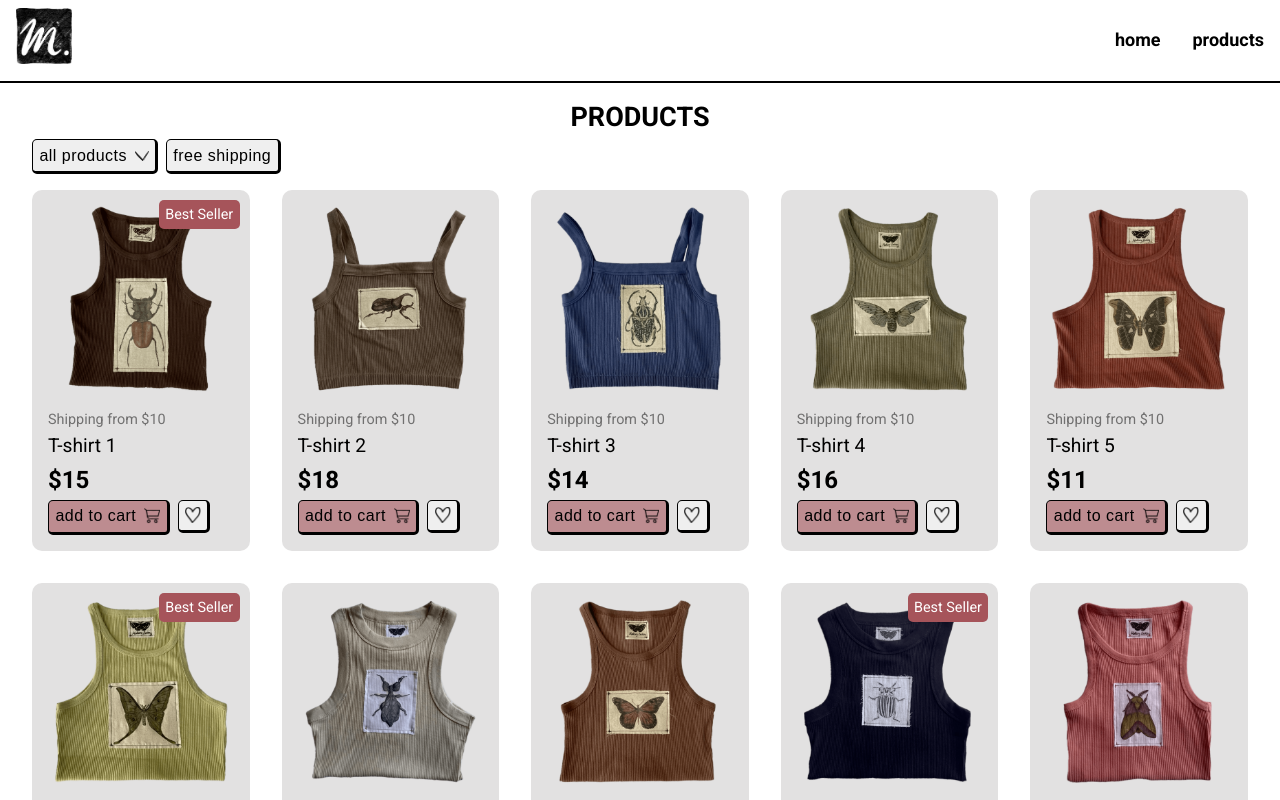
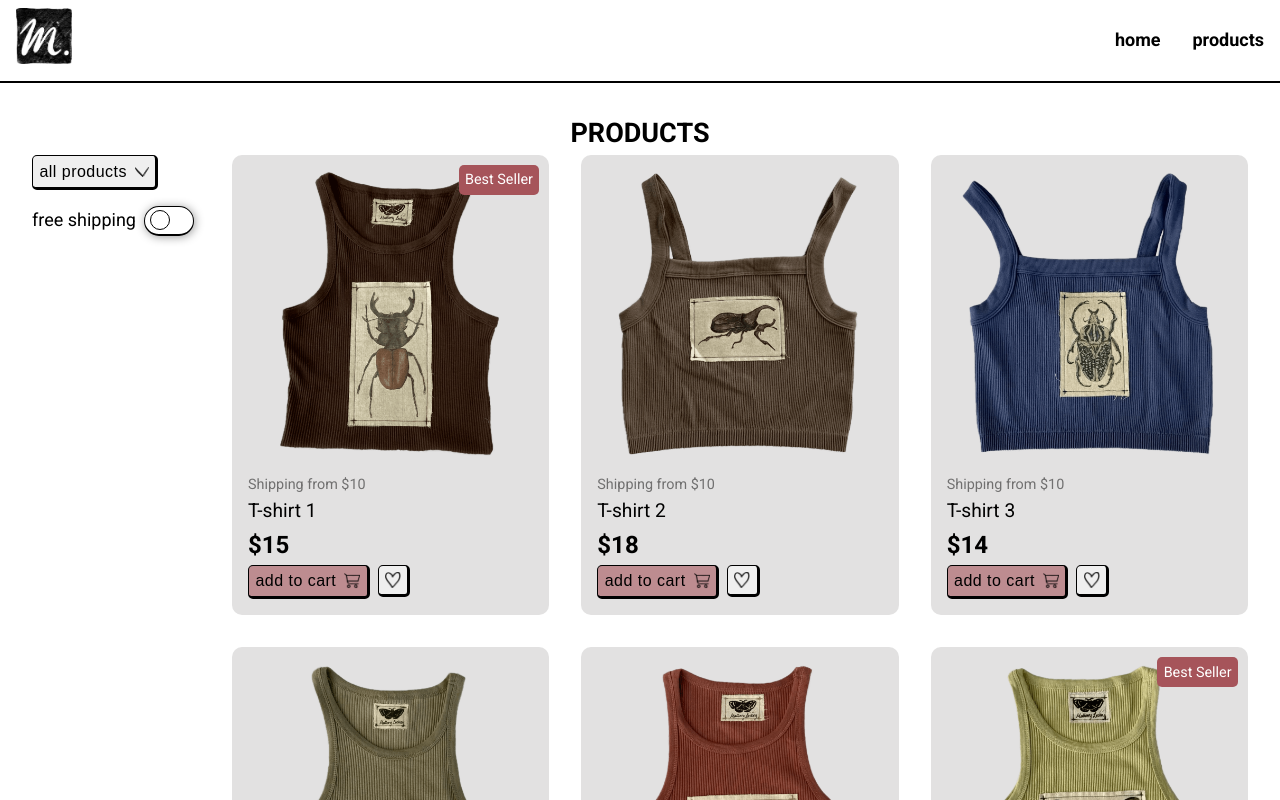
Before and after one commit to miranda-sanchez/motive-wear-ecommerce, a React (Create React App) app: page /products in a window 1280 px wide. Shown: the top 800 px of the page. Built offline with nearby package versions, Linux system fonts and the light colour scheme.

Commit message:
Add: Toggle button + Products.js design

```diff
--- /dev/null
+++ b/src/components/ToggleBtn.js
@@ -0,0 +1,14 @@
+import React from "react";
+
+const ToggleBtn = ({ toggled, onClick }) => {
+  return (
+    <button
+      className={`toggle-btn ${toggled ? "toggled" : ""}`}
+      onClick={onClick}
+    >
+      <div className="thumb"></div>
+    </button>
+  );
+};
+
+export default ToggleBtn;
--- a/src/index.css
+++ b/src/index.css
@@ -145,14 +145,13 @@ nav .primary-navigation li:hover .img-hover-underlined {
   }
 }
 .Products {
-  margin: 6rem 2rem;
-}
-.Products h2 {
-  grid-column: 1/-1;
+  margin: 7rem 2rem 2rem 2rem;
 }
 .Products .options-container {
   margin-bottom: 1rem;
   display: flex;
+  justify-content: flex-start;
+  align-items: center;
 }
 .Products .options-container .dropdown {
   position: relative;
@@ -187,6 +186,11 @@ nav .primary-navigation li:hover .img-hover-underlined {
 .Products .options-container .dropdown .dropdown-menu li a {
   width: 100%;
 }
+.Products .options-container .filter-by-price p {
+  margin: 0 0.5rem 0 1rem;
+  float: left;
+  text-transform: lowercase;
+}
 .Products .products-container {
   display: grid;
   grid-template-columns: repeat(auto-fit, minmax(200px, 1fr));
@@ -213,8 +217,21 @@ nav .primary-navigation li:hover .img-hover-underlined {
   margin: 0;
 }
 
-@media (min-width: 768px) {
-  .Products {
+@media (min-width: 796px) {
+  .Products .main-container {
+    display: grid;
+    justify-content: center;
+    align-items: start;
+    grid-template-columns: 200px 1fr;
+  }
+  .Products .main-container .options-container {
+    flex-direction: column;
+    align-items: start;
+  }
+  .Products .main-container .options-container .filter-by-price p, .Products .main-container .options-container .filter-by-price button {
+    margin: 1rem 0.5rem 0 0;
+  }
+  .Products .main-container .products-container {
     grid-template-columns: repeat(auto-fit, minmax(250px, 1fr));
   }
 }
@@ -276,6 +293,40 @@ button.btn-action:hover {
 }
 button:first-of-type {
   margin-right: 0.5rem;
+}
+
+.toggle-btn {
+  background-color: #fff;
+  border: 1px solid #000;
+  border-bottom: 2px solid #000;
+  border-radius: 99px;
+  width: 50px;
+  height: 30px;
+  transition: background-color 0.1s ease, border-color 0.2s ease;
+  box-shadow: 1px 1px 10px rgba(0, 0, 0, 0.4039215686);
+  position: relative;
+}
+.toggle-btn .thumb {
+  height: 20px;
+  width: 20px;
+  background-color: #fff;
+  border: 1px solid #000;
+  border-radius: 99px;
+  transform: translateX(0);
+  transition: left 0.15s ease;
+  position: absolute;
+  left: 5px;
+  top: 50%;
+  transform: translateY(-50%);
+}
+.toggle-btn.toggled {
+  background-color: #A6545A;
+}
+.toggle-btn:hover {
+  background-color: #e2e1e1;
+}
+.toggle-btn.toggled .thumb {
+  left: 25px;
 }
 
 .SelectedProducts {
--- a/src/pages/Products.js
+++ b/src/pages/Products.js
@@ -3,6 +3,7 @@ import { products } from "../data/ProductData";
 import imgHeartBtn from "../img/heart-icon.png";
 import imgCartBtn from "../img/cart-icon.png";
 import imgArrowBtn from "../img/arrow-down.png";
+import ToggleBtn from "../components/ToggleBtn";
 
 const Products = () => {
   // Hover effect of product imgs
@@ -44,9 +45,15 @@ const Products = () => {
     setIsOpen(false);
   };
 
+  // Handle filter by price toggle
+  const handleFilterByPriceClick = () => {
+    setFilterByPrice((prev) => !prev);
+  };
+
   return (
     <main className="Products">
       <h2>Products</h2>
+      <div className="main-container">
         <section className="options-container">
           <div className="dropdown" ref={dropdownRef}>
             <button
@@ -56,10 +63,17 @@ const Products = () => {
               aria-expanded={isOpen}
             >
               {selectedType === "all" ? "All products" : selectedType}
-            <img className="img-btn" src={imgArrowBtn} alt="Arrow down icon" />
+              <img
+                className="img-btn"
+                src={imgArrowBtn}
+                alt="Arrow down icon"
+              />
             </button>
             {isOpen && (
-            <ul className="dropdown-menu" aria-labelledby="dropdownMenuButton1">
+              <ul
+                className="dropdown-menu"
+                aria-labelledby="dropdownMenuButton1"
+              >
                 <a
                   className="dropdown-item"
                   href="#"
@@ -86,9 +100,11 @@ const Products = () => {
           </div>
 
           <div className="filter-by-price">
-          <button onClick={() => setFilterByPrice(!filterByPrice)}>
-            Free shipping
-          </button>
+            <p>Free shipping</p>
+            <ToggleBtn
+              toggled={filterByPrice}
+              onClick={handleFilterByPriceClick}
+            />
           </div>
         </section>
 
@@ -138,6 +154,7 @@ const Products = () => {
             ))
           )}
         </section>
+      </div>
     </main>
   );
 };
--- a/src/styles/components/_buttons.scss
+++ b/src/styles/components/_buttons.scss
@@ -34,4 +34,43 @@ button {
     &:first-of-type {
         margin-right: 0.5rem;
     }
+
 }
+
+.toggle-btn {
+    background-color: #fff;
+    border: 1px solid #000;
+    border-bottom: 2px solid #000;
+    border-radius: 99px;
+    width: 50px;
+    height: 30px;
+    transition: background-color 0.1s ease, border-color 0.2s ease;
+    box-shadow: 1px 1px 10px #00000067;
+    position: relative;
+
+    .thumb {
+        height: 20px;
+        width: 20px;
+        background-color: #fff;
+        border: 1px solid #000;
+        border-radius: 99px;
+        transform: translateX(0);
+        transition: left 0.15s ease;
+        position: absolute;
+        left: 5px;
+        top: 50%;
+        transform: translateY(-50%);
+    }
+
+    &.toggled {
+        background-color: $action;
+    }
+
+    &:hover {
+        background-color: $gray;
+    }
+
+    &.toggled .thumb {
+        left: calc(50px - 25px);
+    }
+}
--- a/src/styles/components/_products.scss
+++ b/src/styles/components/_products.scss
@@ -2,15 +2,12 @@
 @use "../base/colors" as *;
 
 .Products {
-    margin: 6rem 2rem; //Header's height
+    margin: 7rem 2rem 2rem 2rem; //Height of the header
 
-    h2 {
-        grid-column: 1 / -1;
-    }
 
     .options-container {
         margin-bottom: 1rem;
-        display: flex;
+        @include flexbox(flex, flex-start, center);
         .dropdown {
             position: relative;
             .dropdown-toggle-btn .img-btn {
@@ -52,6 +49,15 @@
                 }
             }
         }
+
+        .filter-by-price {
+            p {
+                margin: 0 0.5rem 0 1rem;
+                float: left;
+                text-transform: lowercase;
+
+            }
+        }
     }
 
     .products-container {
@@ -86,8 +92,26 @@
 
 }
 
-@media (min-width: 768px) {
+@media (min-width: 796px) {
     .Products {
-        grid-template-columns: repeat(auto-fit, minmax(250px, 1fr));
+        .main-container {
+
+            @include flexbox(grid, center, start);
+            grid-template-columns: 200px 1fr;
+            .options-container {
+                flex-direction: column;
+                align-items: start;
+
+                .filter-by-price {
+                    p, button {
+                        margin: 1rem 0.5rem 0 0;
+                    }
+                }
+            }
+
+            .products-container{
+                grid-template-columns: repeat(auto-fit, minmax(250px, 1fr));
+            }
+        }
     }
 }
```
Also changed, not shown: 1 other file (tests, documents, lock files or other folders). Lines whose indentation alone changed are shown as unchanged.
